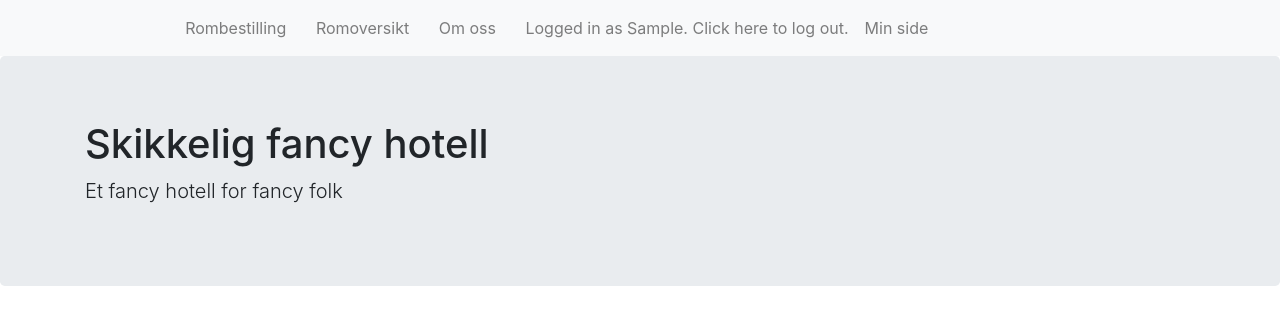
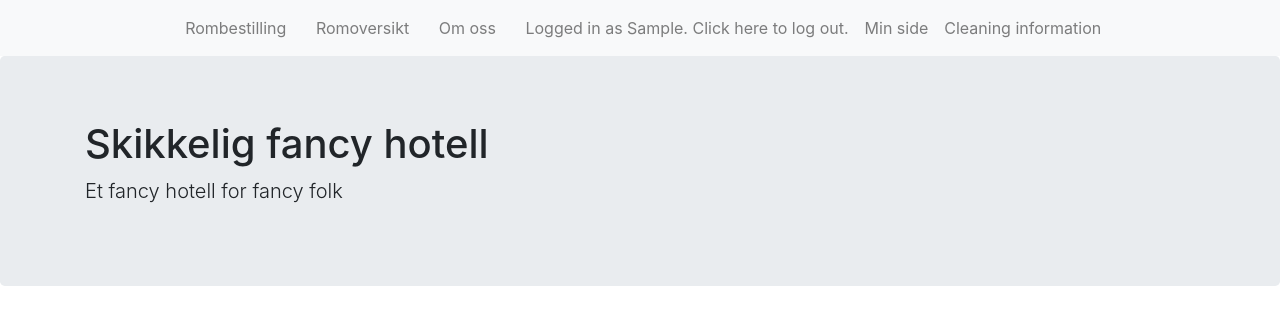
Before and after one commit to JulieHM/hotell_booking, a Django app: page /booking/about/ in a window 1280 px wide. Shown: the top 325 px of the page. Run offline with Django 3.2, Linux system fonts and the light colour scheme; a user stored in the database is signed in; tables that the repository leaves empty hold one stand-in row (values such as "Sample post"); some libraries are stand-ins or nearby versions.

Commit message:
Add link to cleaning information on base.html

```diff
--- a/fancyhotel/booking/templates/booking/base.html
+++ b/fancyhotel/booking/templates/booking/base.html
@@ -37,6 +37,11 @@
             <li class="nav-item">
                 <a class="nav-link" href="{% url 'min side' %}">Min side</a>
             </li>
+              {% if user.is_cleaner %}
+              <li class="nav-item">
+                <a class="nav-link" href="{% url 'cleaning-index' %}">Cleaning information</a>
+              </li>
+              {% endif %}
             {% else %}
             <li class="nav-item">
                 <a class="nav-link" href="{% url 'logg inn' %}">Login</a>
```
